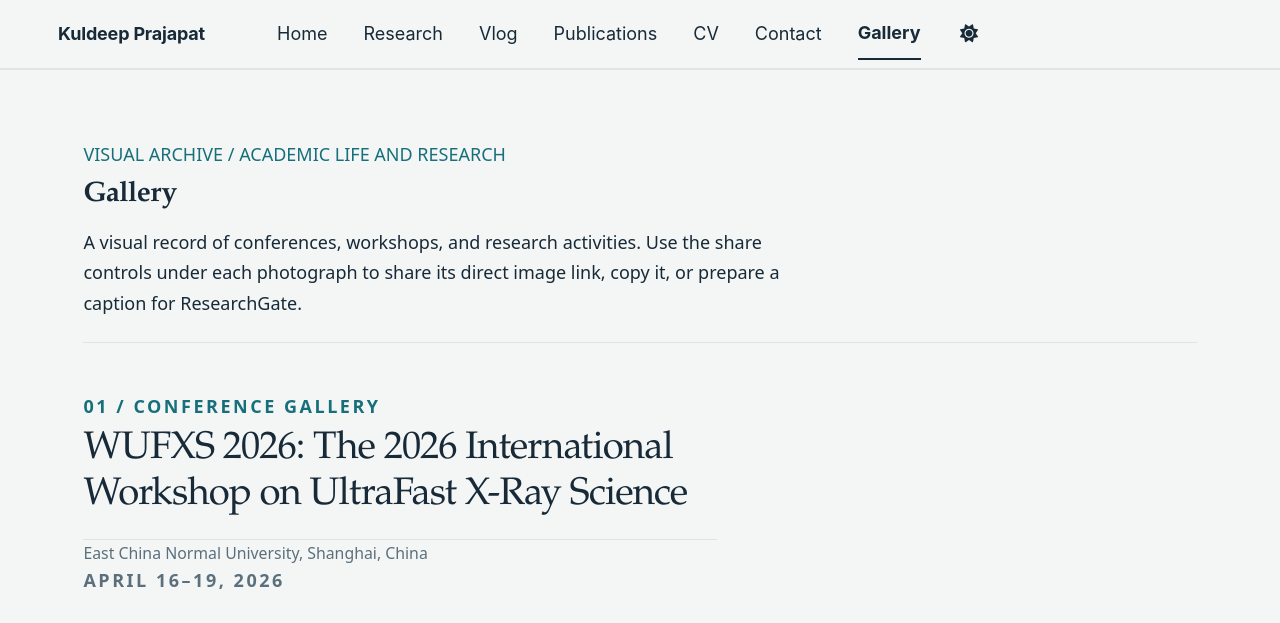
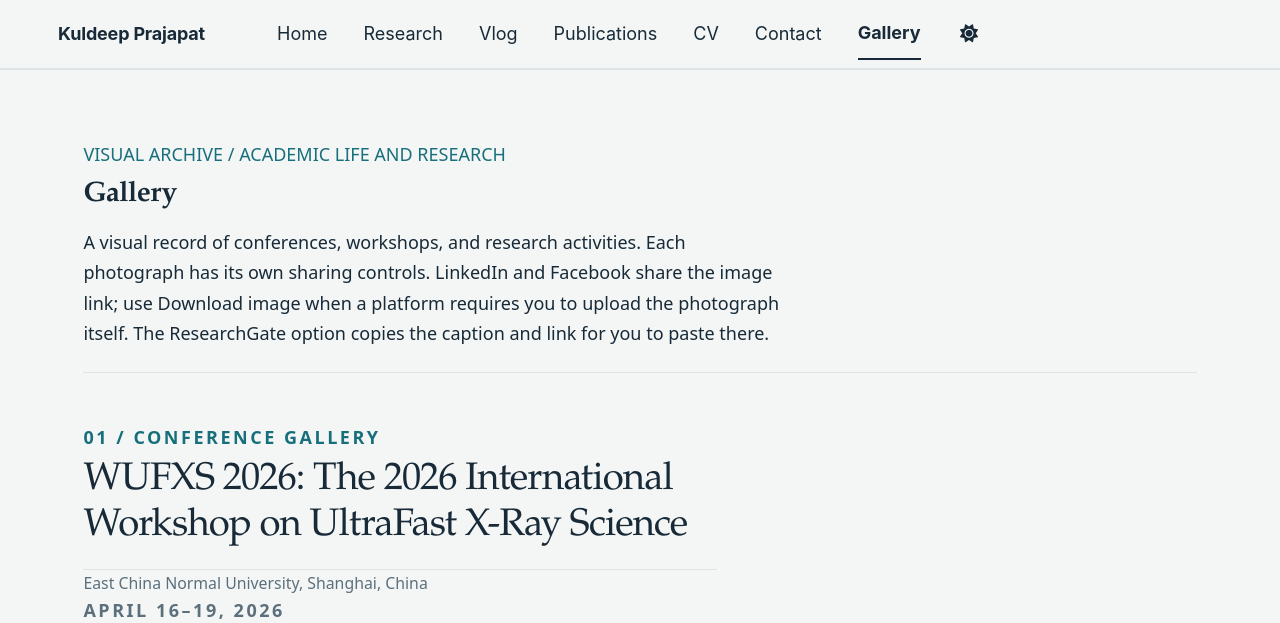
Before and after one commit to PRAJAPAT-KULDEEP/kuldeep-prajapat, a Jekyll site: the page built from _pages/gallery.md, in a window 1280 px wide and 1400 px high, cut to the strip 0-623 px from the top of the window. Built offline with Jekyll 4.4.1, drawn with Linux system fonts in a browser that asks for light colours; a style sheet for code colours, icons or effects is not loaded; some of the changed text lies outside the part shown.

Commit message:
Clarify social sharing and add gallery image downloads

```diff
--- a/_pages/gallery.md
+++ b/_pages/gallery.md
@@ -11,7 +11,7 @@
 
 # Gallery
 
-A visual record of conferences, workshops, and research activities. Use the share controls under each photograph to share its direct image link, copy it, or prepare a caption for ResearchGate.
+A visual record of conferences, workshops, and research activities. Each photograph has its own sharing controls. LinkedIn and Facebook share the image link; use Download image when a platform requires you to upload the photograph itself. The ResearchGate option copies the caption and link for you to paste there.
 
 {% assign gallery_sections = site.data.gallery %}
 {% for section in gallery_sections %}
@@ -55,7 +55,8 @@
         <a class="gallery-share__button" href="https://www.linkedin.com/sharing/share-offsite/?url={{ gallery_image_url | strip }}" target="_blank" rel="noopener noreferrer" aria-label="Share image on LinkedIn: {{ photo.alt | escape }}">LinkedIn</a>
         <a class="gallery-share__button" href="https://www.facebook.com/sharer/sharer.php?u={{ gallery_image_url | strip }}" target="_blank" rel="noopener noreferrer" aria-label="Share image on Facebook: {{ photo.alt | escape }}">Facebook</a>
         <button type="button" class="gallery-share__button" data-gallery-share-action="copy-link" aria-label="Copy direct image link: {{ photo.alt | escape }}">Copy link</button>
-        <button type="button" class="gallery-share__button" data-gallery-share-action="copy-researchgate" aria-label="Copy caption and image link for ResearchGate: {{ photo.alt | escape }}">ResearchGate</button>
+        <a class="gallery-share__button" href="{{ photo.image | relative_url }}" download aria-label="Download image: {{ photo.alt | escape }}">Download image</a>
+        <button type="button" class="gallery-share__button" data-gallery-share-action="copy-researchgate" aria-label="Copy caption and image link for ResearchGate: {{ photo.alt | escape }}">Copy for ResearchGate</button>
         <span class="gallery-share__status" role="status" aria-live="polite"></span>
       </div>
     </figure>
```
